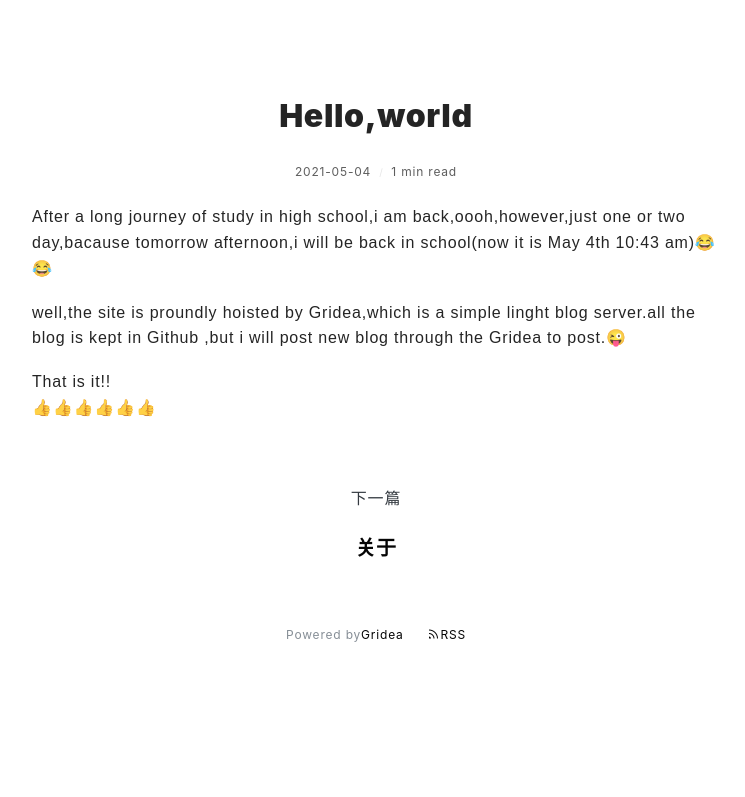
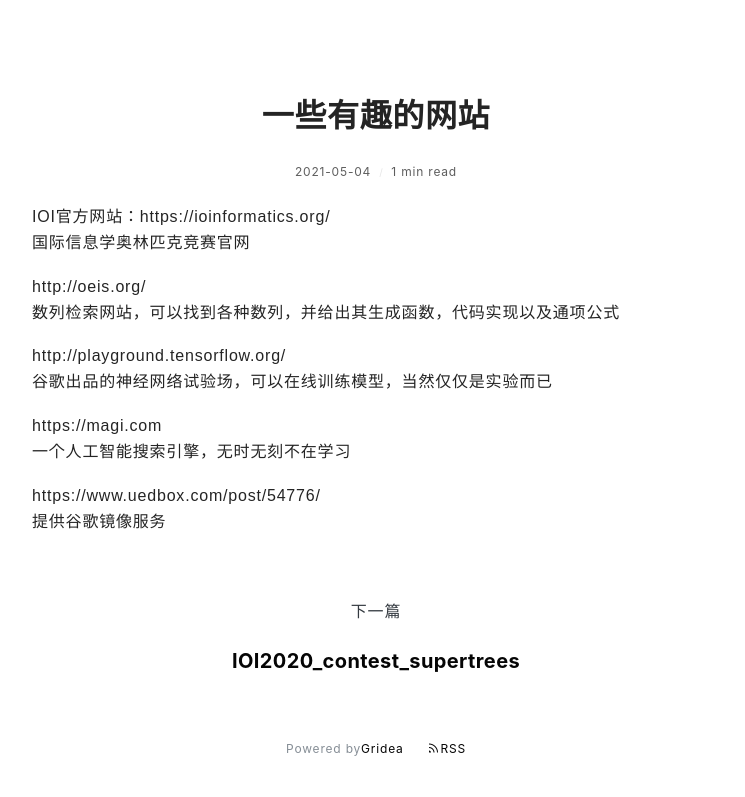
Before and after one commit to pwxiao/pwxiao.github.io, a plain HTML site: page post/yi-xie-you-qu-de-wang-zhan/index.html in a window 1280 px wide. Shown: the part 407-1204 px from the top of the page, without its empty margins (264-1009 px from the left). Before the commit the page ends 1090 px from the top, so only its background shows below. Drawn offline with nearby package versions, Linux system fonts and the light colour scheme; a web font is replaced by a local one.

Commit message:
update from gridea: 2021-05-04 11:27:35

```diff
--- a/post/helloworld/index.html
+++ b/post/yi-xie-you-qu-de-wang-zhan/index.html
@@ -2,16 +2,20 @@
   <head>
     <meta charset="utf-8" />
 <meta name="viewport" content="width=device-width, initial-scale=1" />
-<title>Hello,world | Zoom</title>
-<link rel="shortcut icon" href="https://pwxiao.github.io/favicon.ico?v=1620098335737">
+<title>一些有趣的网站 | Zoom</title>
+<link rel="shortcut icon" href="https://pwxiao.github.io/favicon.ico?v=1620098847397">
 <link href="https://cdn.jsdelivr.net/npm/remixicon@2.3.0/fonts/remixicon.css" rel="stylesheet">
 <link rel="stylesheet" href="https://pwxiao.github.io/styles/main.css">
-<link rel="alternate" type="application/atom+xml" title="Hello,world | Zoom - Atom Feed" href="https://pwxiao.github.io/atom.xml">
+<link rel="alternate" type="application/atom+xml" title="一些有趣的网站 | Zoom - Atom Feed" href="https://pwxiao.github.io/atom.xml">
 <link rel="stylesheet" href="https://fonts.googleapis.com/css?family=Droid+Serif:400,700">
 
 
 
-    <meta name="description" content="After a long journey of study in high school,i am back,oooh,however,just one or two day,bacause tomorrow afternoon,i wil..." />
+    <meta name="description" content="IOI官方网站：https://ioinformatics.org/
+国际信息学奥林匹克竞赛官网
+http://oeis.org/
+数列检索网站，可以找到各种数列，并给出其生成函数，代码实现以及通项公式
+http://playground...." />
     <meta name="keywords" content="" />
     <link rel="stylesheet" href="https://cdnjs.cloudflare.com/ajax/libs/KaTeX/0.10.0/katex.min.css">
     <script src="https://cdn.bootcss.com/highlight.js/9.12.0/highlight.min.js"></script>
@@ -21,7 +25,7 @@
       <div class="main-content">
         <div class="site-header">
   <a href="https://pwxiao.github.io">
-  <img class="avatar" src="https://pwxiao.github.io/images/avatar.png?v=1620098335737" alt="">
+  <img class="avatar" src="https://pwxiao.github.io/images/avatar.png?v=1620098847397" alt="">
   </a>
   <h1 class="site-title">
     Zoom
@@ -78,7 +82,7 @@
         <div class="post-detail">
           <article class="post">
             <h2 class="post-title">
-              Hello,world
+              一些有趣的网站
             </h2>
             <div class="post-info">
               <span>
@@ -92,10 +96,16 @@
 
             <div class="post-content-wrapper">
               <div class="post-content">
-                <p>After a long journey of study in high school,i am back,oooh,however,just one or two day,bacause tomorrow afternoon,i will be back in school(now it is May 4th 10:43 am)😂😂</p>
-<p>well,the site is proundly hoisted by Gridea,which is a simple linght blog server.all the blog is kept in Github ,but i will post new blog through the Gridea to post.😜</p>
-<p>That is it!!<br>
-👍👍👍👍👍👍</p>
+                <p>IOI官方网站：https://ioinformatics.org/<br>
+国际信息学奥林匹克竞赛官网</p>
+<p>http://oeis.org/<br>
+数列检索网站，可以找到各种数列，并给出其生成函数，代码实现以及通项公式</p>
+<p>http://playground.tensorflow.org/<br>
+谷歌出品的神经网络试验场，可以在线训练模型，当然仅仅是实验而已</p>
+<p>https://magi.com<br>
+一个人工智能搜索引擎，无时无刻不在学习</p>
+<p>https://www.uedbox.com/post/54776/<br>
+提供谷歌镜像服务</p>
 
               </div>
               <div class="toc-container">
@@ -108,9 +118,9 @@
 
           <div class="next-post">
             <div class="next">下一篇</div>
-            <a href="https://pwxiao.github.io/post/about/">
+            <a href="https://pwxiao.github.io/post/ioi2020_contest_supertrees/">
               <h3 class="post-title">
-                关于
+                IOI2020_contest_supertrees
               </h3>
             </a>
           </div>
```
Also changed, not shown: archives/index.html (+15 -2 lines), atom.xml (+19 -1 lines), index.html (+21 -2 lines), post/about/index.html (+2 -2 lines), post/hello-gridea/index.html (+2 -2 lines), post/ioi2020_contest_supertrees/index.html (+2 -2 lines), tag/KvGf6DGG7/index.html (+2 -2 lines), tags/index.html (+2 -2 lines).
